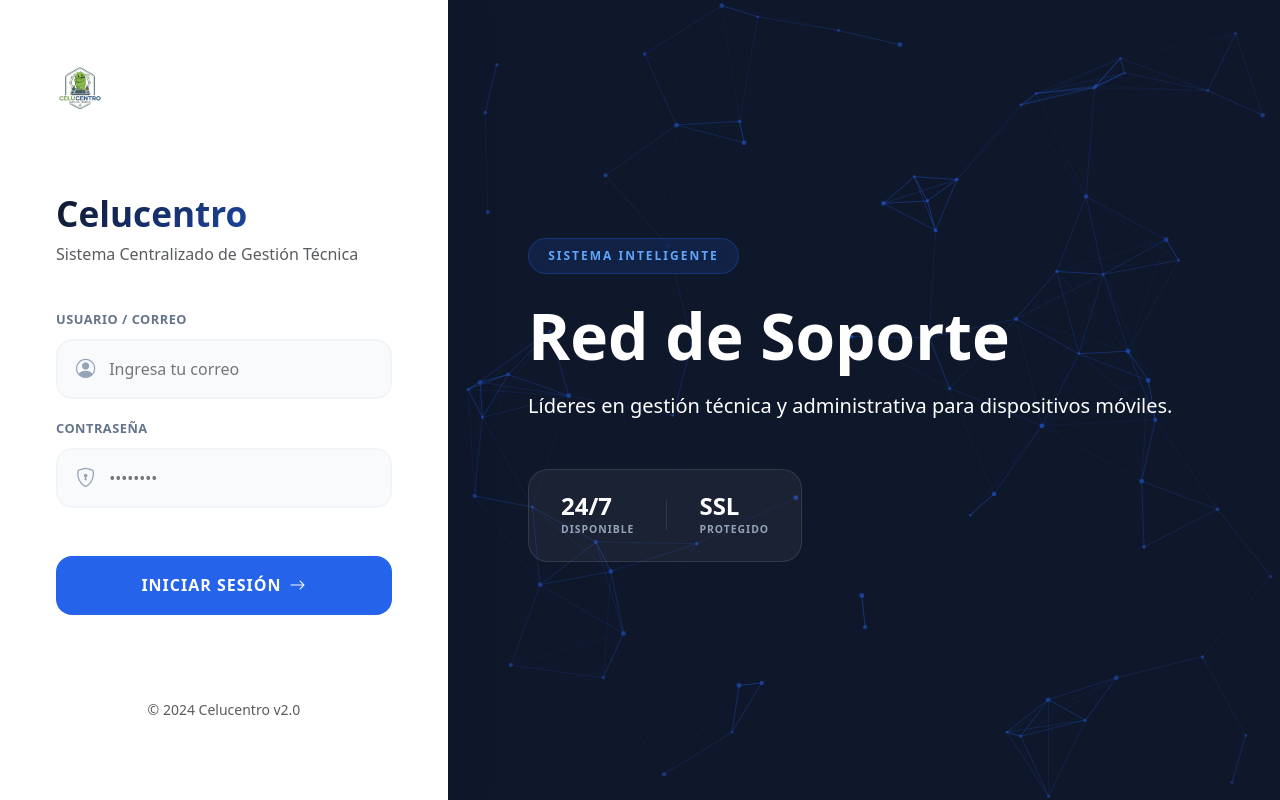
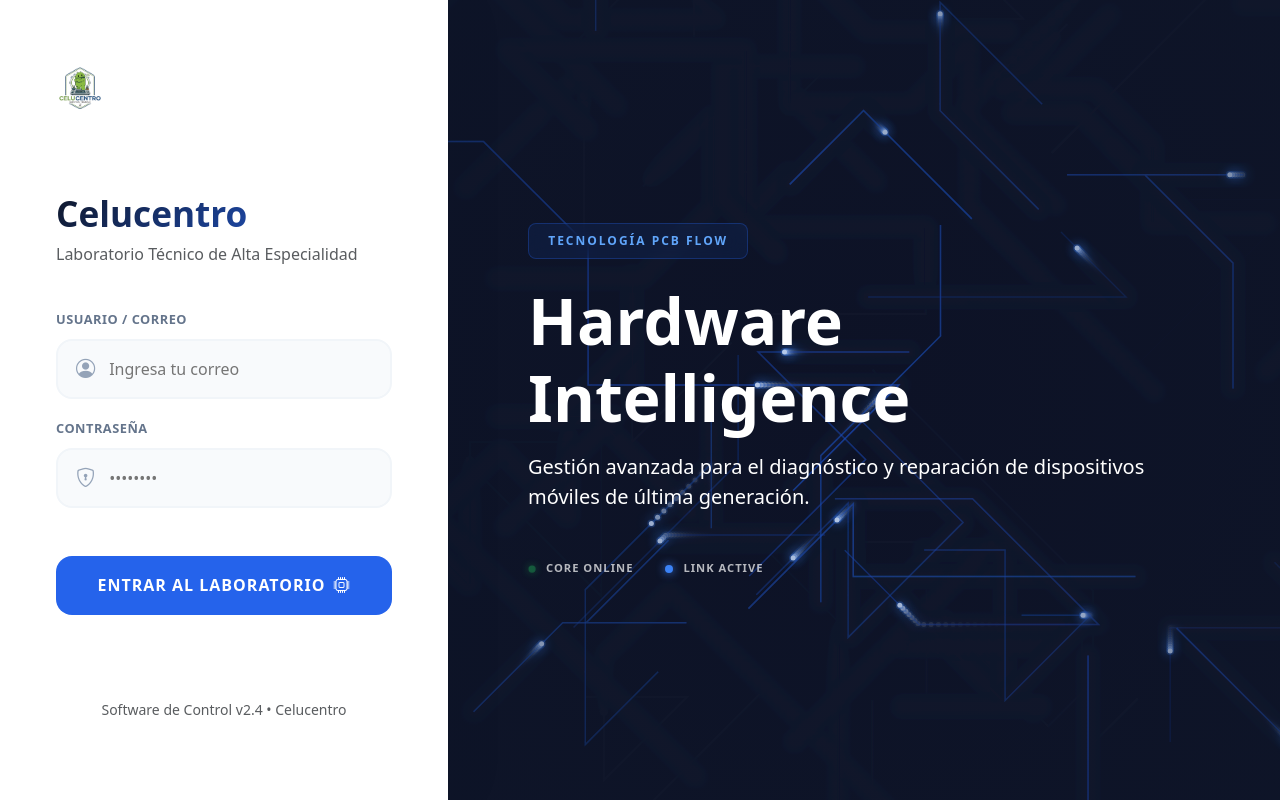
Before and after one commit to Danner2012/FRONT-PGM, an Angular app: page /login in a window 1280 px wide. Built offline with nearby package versions, Linux system fonts and the light colour scheme.

Commit message:
Envio de estructura 4

```diff
--- a/src/app/modules/auth/pages/login.component.html
+++ b/src/app/modules/auth/pages/login.component.html
@@ -1,6 +1,6 @@
 <div class="login-container">
 
-  <!-- LADO IZQUIERDO: FORMULARIO (35% - 40%) -->
+  <!-- LADO IZQUIERDO: FORMULARIO -->
   <aside class="login-sidebar fade-in">
     <div class="login-content">
       <div class="brand-section mb-5">
@@ -9,7 +9,7 @@
 
       <div class="header-section mb-4">
         <h2 class="fw-bold title-gradient">Celucentro</h2>
-        <p class="text-muted">Sistema Centralizado de Gestión Técnica</p>
+        <p class="text-muted">Laboratorio Técnico de Alta Especialidad</p>
       </div>
 
       <form [formGroup]="loginForm" (ngSubmit)="onSubmit()" class="login-form">
@@ -39,40 +39,38 @@
         <!-- BOTÓN ENTRAR -->
         <button type="submit" class="btn-login" [disabled]="loginForm.invalid || isLoading()">
           <div *ngIf="!isLoading()" class="d-flex align-items-center justify-content-center">
-            <span>INICIAR SESIÓN</span>
-            <i class="bi bi-arrow-right ms-2"></i>
+            <span>ENTRAR AL LABORATORIO</span>
+            <i class="bi bi-cpu ms-2"></i>
           </div>
           <div *ngIf="isLoading()" class="spinner-border spinner-border-sm" role="status"></div>
         </button>
       </form>
 
       <footer class="login-footer mt-auto pt-4">
-        <p class="small text-muted text-center">© 2024 Celucentro v2.0</p>
+        <p class="small text-muted text-center">Software de Control v2.4 • Celucentro</p>
       </footer>
     </div>
   </aside>
 
-  <!-- LADO DERECHO: ANIMACIÓN TECNOLÓGICA (CANVAS) -->
+  <!-- LADO DERECHO: ANIMACIÓN PCB FLOW -->
   <main class="visual-section">
-    <!-- Canvas animado mediante lógica de Angular -->
     <canvas #canvas class="particles-canvas"></canvas>
 
     <div class="visual-overlay"></div>
 
     <div class="floating-content">
-      <div class="tech-badge">SISTEMA INTELIGENTE</div>
-      <h1 class="display-3 fw-bold mb-3">Red de Soporte</h1>
-      <p class="lead">Líderes en gestión técnica y administrativa para dispositivos móviles.</p>
+      <div class="tech-badge">TECNOLOGÍA PCB FLOW</div>
+      <h1 class="display-3 fw-bold mb-3">Hardware Intelligence</h1>
+      <p class="lead">Gestión avanzada para el diagnóstico y reparación de dispositivos móviles de última generación.</p>
 
-      <div class="tech-stats">
-        <div class="stat-item">
-          <span class="stat-value">24/7</span>
-          <span class="stat-label">DISPONIBLE</span>
+      <div class="circuit-legend">
+        <div class="legend-item">
+          <span class="led green"></span>
+          <span class="label">CORE ONLINE</span>
         </div>
-        <div class="stat-divider"></div>
-        <div class="stat-item">
-          <span class="stat-value">SSL</span>
-          <span class="stat-label">PROTEGIDO</span>
+        <div class="legend-item">
+          <span class="led blue"></span>
+          <span class="label">LINK ACTIVE</span>
         </div>
       </div>
     </div>
--- a/src/app/modules/auth/pages/login.component.ts
+++ b/src/app/modules/auth/pages/login.component.ts
@@ -3,6 +3,13 @@ import { CommonModule } from '@angular/common';
 import { ReactiveFormsModule, FormBuilder, Validators, FormGroup } from '@angular/forms';
 import { Router } from '@angular/router';
 import { AuthService } from '../../../services/auth.service';
+
+interface CircuitPath {
+  points: {x: number, y: number}[];
+  opacity: number;
+  pulsePos: number;
+  speed: number;
+}
 
 @Component({
   selector: 'app-login',
@@ -18,7 +25,7 @@ export class LoginComponent implements AfterViewInit, OnDestroy {
   private authService = inject(AuthService);
   private router = inject(Router);
   private ctx!: CanvasRenderingContext2D;
-  private particles: any[] = [];
+  private paths: CircuitPath[] = [];
   private animationId!: number;
 
   loginForm: FormGroup = this.fb.group({
@@ -30,17 +37,15 @@ export class LoginComponent implements AfterViewInit, OnDestroy {
   isLoading = signal(false);
 
   ngAfterViewInit() {
-    this.initParticles();
+    this.initCircuit();
   }
 
   ngOnDestroy() {
-    if (this.animationId) {
-      cancelAnimationFrame(this.animationId);
-    }
+    if (this.animationId) cancelAnimationFrame(this.animationId);
     window.removeEventListener('resize', () => this.resizeCanvas());
   }
 
-  initParticles() {
+  initCircuit() {
     const canvas = this.canvas.nativeElement;
     const context = canvas.getContext('2d');
     if (!context) return;
@@ -49,19 +54,36 @@ export class LoginComponent implements AfterViewInit, OnDestroy {
     this.resizeCanvas();
     window.addEventListener('resize', () => this.resizeCanvas());
 
-    // Crear partículas (Nodos tecnológicos)
-    this.particles = [];
-    const particleCount = 80;
-    for (let i = 0; i < particleCount; i++) {
-      this.particles.push({
-        x: Math.random() * canvas.width,
-        y: Math.random() * canvas.height,
-        vx: (Math.random() - 0.5) * 0.4,
-        vy: (Math.random() - 0.5) * 0.4,
-        radius: Math.random() * 1.5 + 1
-      });
+    // Inicializar caminos de circuito
+    this.paths = [];
+    for(let i=0; i<18; i++) {
+      this.paths.push(this.createPath());
     }
     this.animate();
+  }
+
+  createPath(): CircuitPath {
+    const canvas = this.canvas.nativeElement;
+    let x = Math.random() * canvas.width;
+    let y = Math.random() * canvas.height;
+    const points = [{x, y}];
+
+    const segments = 3 + Math.floor(Math.random() * 4);
+    for(let i=0; i<segments; i++) {
+      // Ángulos de 45 o 90 grados para estilo PCB
+      const angle = (Math.floor(Math.random() * 8) * Math.PI) / 4;
+      const len = 60 + Math.random() * 120;
+      x += Math.cos(angle) * len;
+      y += Math.sin(angle) * len;
+      points.push({x, y});
+    }
+
+    return {
+      points,
+      opacity: 0.1 + Math.random() * 0.5,
+      pulsePos: Math.random(), // Empezar en puntos diferentes
+      speed: 0.003 + Math.random() * 0.008
+    };
   }
 
   resizeCanvas() {
@@ -72,42 +94,63 @@ export class LoginComponent implements AfterViewInit, OnDestroy {
 
   animate() {
     const canvas = this.canvas.nativeElement;
-    this.ctx.clearRect(0, 0, canvas.width, canvas.height);
+    // Fondo semi-transparente para crear estelas de luz
+    this.ctx.fillStyle = 'rgba(15, 23, 42, 0.2)';
+    this.ctx.fillRect(0, 0, canvas.width, canvas.height);
 
-    // Dibujar y conectar partículas
-    this.particles.forEach((p, i) => {
-      p.x += p.vx;
-      p.y += p.vy;
+    this.paths.forEach((path, index) => {
+      // Dibujar la pista (pista conductora)
+      this.ctx.beginPath();
+      this.ctx.moveTo(path.points[0].x, path.points[0].y);
+      for(let i=1; i<path.points.length; i++) {
+        this.ctx.lineTo(path.points[i].x, path.points[i].y);
+      }
+      this.ctx.strokeStyle = `rgba(37, 99, 235, ${path.opacity * 0.3})`;
+      this.ctx.lineWidth = 1.5;
+      this.ctx.stroke();
 
-      // Rebotar en bordes
-      if (p.x < 0 || p.x > canvas.width) p.vx *= -1;
-      if (p.y < 0 || p.y > canvas.height) p.vy *= -1;
+      // Dibujar el pulso de energía
+      this.drawPulse(path);
 
-      // Dibujar punto
-      this.ctx.beginPath();
-      this.ctx.arc(p.x, p.y, p.radius, 0, Math.PI * 2);
-      this.ctx.fillStyle = 'rgba(37, 99, 235, 0.6)';
-      this.ctx.fill();
-
-      // Conexiones (Líneas tipo circuito)
-      for (let j = i + 1; j < this.particles.length; j++) {
-        const p2 = this.particles[j];
-        const dx = p.x - p2.x;
-        const dy = p.y - p2.y;
-        const dist = Math.sqrt(dx * dx + dy * dy);
-
-        if (dist < 140) {
-          this.ctx.beginPath();
-          this.ctx.strokeStyle = `rgba(37, 99, 235, ${1 - dist / 140})`;
-          this.ctx.lineWidth = 0.6;
-          this.ctx.moveTo(p.x, p.y);
-          this.ctx.lineTo(p2.x, p2.y);
-          this.ctx.stroke();
-        }
+      // Actualizar posición del pulso
+      path.pulsePos += path.speed;
+      if (path.pulsePos >= 1) {
+        this.paths[index] = this.createPath();
+        this.paths[index].pulsePos = 0;
       }
     });
 
     this.animationId = requestAnimationFrame(() => this.animate());
+  }
+
+  drawPulse(path: CircuitPath) {
+    const totalSegments = path.points.length - 1;
+    const currentProgress = path.pulsePos * totalSegments;
+    const segmentIdx = Math.floor(currentProgress);
+    const segmentProgress = currentProgress % 1;
+
+    if (segmentIdx < totalSegments) {
+      const p1 = path.points[segmentIdx];
+      const p2 = path.points[segmentIdx + 1];
+
+      const x = p1.x + (p2.x - p1.x) * segmentProgress;
+      const y = p1.y + (p2.y - p1.y) * segmentProgress;
+
+      // Glow efecto neón
+      this.ctx.shadowBlur = 12;
+      this.ctx.shadowColor = '#3b82f6';
+      this.ctx.beginPath();
+      this.ctx.arc(x, y, 2.5, 0, Math.PI * 2);
+      this.ctx.fillStyle = '#ffffff';
+      this.ctx.fill();
+      this.ctx.shadowBlur = 0;
+
+      // Partícula de rastro pequeña
+      this.ctx.beginPath();
+      this.ctx.arc(x, y, 4, 0, Math.PI * 2);
+      this.ctx.fillStyle = 'rgba(59, 130, 246, 0.3)';
+      this.ctx.fill();
+    }
   }
 
   onSubmit() {
--- a/src/app/modules/auth/styles/login.component.css
+++ b/src/app/modules/auth/styles/login.component.css
@@ -4,7 +4,6 @@
   --bg-sidebar: #ffffff;
   --text-dark: #0f172a;
   --text-muted: #64748b;
-  --border-color: #f1f5f9;
 }
 
 .login-container {
@@ -117,11 +116,11 @@
   border-left: 4px solid #e11d48;
 }
 
-/* --- PANEL DERECHO (ANIMACIÓN) --- */
+/* --- PANEL DERECHO (PCB FLOW) --- */
 .visual-section {
   flex: 1;
   position: relative;
-  background: #0f172a; /* Fondo oscuro tecnológico */
+  background: #0f172a;
   display: flex;
   align-items: center;
   padding: 5rem;
@@ -130,17 +129,14 @@
 
 .particles-canvas {
   position: absolute;
-  top: 0;
-  left: 0;
-  width: 100%;
-  height: 100%;
+  top: 0; left: 0; width: 100%; height: 100%;
   z-index: 1;
 }
 
 .visual-overlay {
   position: absolute;
   top: 0; left: 0; width: 100%; height: 100%;
-  background: radial-gradient(circle at center, transparent 0%, rgba(15, 23, 42, 0.4) 100%);
+  background: radial-gradient(circle at center, transparent 0%, rgba(15, 23, 42, 0.5) 100%);
   z-index: 2;
   pointer-events: none;
 }
@@ -149,15 +145,15 @@
   position: relative;
   z-index: 10;
   color: white;
-  max-width: 700px;
+  max-width: 650px;
 }
 
 .tech-badge {
   display: inline-block;
   padding: 0.5rem 1.2rem;
-  background: rgba(37, 99, 235, 0.15);
+  background: rgba(37, 99, 235, 0.1);
   backdrop-filter: blur(10px);
-  border-radius: 100px;
+  border-radius: 8px;
   font-size: 0.75rem;
   font-weight: 800;
   letter-spacing: 2px;
@@ -166,42 +162,38 @@
   color: #60a5fa;
 }
 
-.tech-stats {
+.circuit-legend {
+  display: flex;
+  gap: 2rem;
+  margin-top: 3rem;
+}
+
+.legend-item {
   display: flex;
   align-items: center;
-  gap: 2rem;
-  margin-top: 3rem;
-  background: rgba(255, 255, 255, 0.05);
-  padding: 1.5rem 2rem;
-  border-radius: 20px;
-  border: 1px solid rgba(255, 255, 255, 0.1);
-  width: fit-content;
+  gap: 10px;
 }
 
-.stat-item {
-  display: flex;
-  flex-direction: column;
+.led {
+  width: 8px;
+  height: 8px;
+  border-radius: 50%;
+  box-shadow: 0 0 10px currentColor;
 }
 
-.stat-value {
-  font-size: 1.5rem;
-  font-weight: 800;
-  color: white;
-  line-height: 1;
+.led.green { color: #22c55e; background: #22c55e; animation: blink 2s infinite; }
+.led.blue { color: #3b82f6; background: #3b82f6; animation: blink 2s infinite 1s; }
+
+.legend-item .label {
+  font-size: 0.7rem;
+  font-weight: 700;
+  letter-spacing: 1px;
+  opacity: 0.7;
 }
 
-.stat-label {
-  font-size: 0.65rem;
-  font-weight: 700;
-  color: #94a3b8;
-  letter-spacing: 1px;
-  margin-top: 4px;
-}
-
-.stat-divider {
-  width: 1px;
-  height: 30px;
-  background: rgba(255, 255, 255, 0.1);
+@keyframes blink {
+  0%, 100% { opacity: 0.4; transform: scale(0.9); }
+  50% { opacity: 1; transform: scale(1.1); }
 }
 
 @keyframes fadeIn {
@@ -209,17 +201,10 @@
   to { opacity: 1; transform: translateX(0); }
 }
 
-.fade-in {
-  animation: fadeIn 1s ease-out forwards;
-}
+.fade-in { animation: fadeIn 1s ease-out forwards; }
 
-/* Responsividad */
-@media (max-width: 1100px) {
-  .login-sidebar { width: 45%; }
-}
-
+@media (max-width: 1100px) { .login-sidebar { width: 45%; } }
 @media (max-width: 900px) {
   .visual-section { display: none; }
   .login-sidebar { width: 100%; min-width: 100%; padding: 2rem; }
-  .login-content { max-width: 450px; }
 }
```
